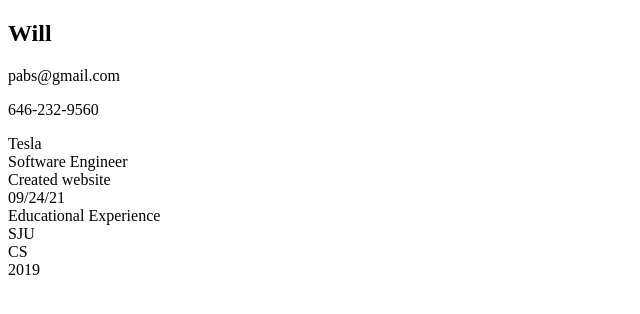
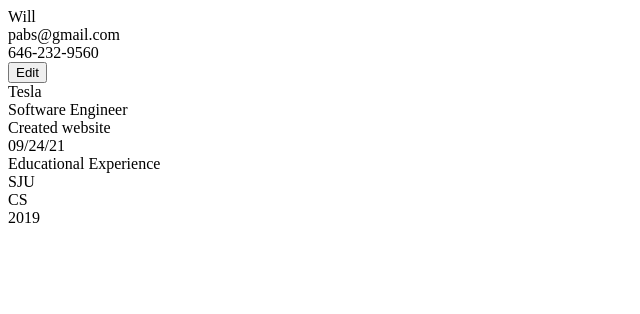
Before and after one commit to WillPabs/cv-application, a React (Create React App) app: page / in a window 1280 px wide. Shown: the top 314 px of the page, without its empty margins (0-640 px from the left). Built offline with nearby package versions, Linux system fonts and the light colour scheme.

Commit message:
Add editing logic

```diff
--- a/src/components/GeneralInfo.js
+++ b/src/components/GeneralInfo.js
@@ -3,16 +3,74 @@ import React from "react";
 export class GeneralInfo extends React.Component {
     constructor(props) {
         super(props);
+
+        this.state = {
+            name: this.props.name,
+            email: this.props.email,
+            phoneNo: this.props.phoneNo,
+            isEditing: false
+        }
+    }
+
+    handleChange = (e) => {
+        const property = e.target.id;
+        const value = e.target.value;
+        this.setState({
+            [property]: value
+        })
+    }
+
+    handleEdit = () => {
+        this.setState({
+            isEditing: this.state.isEditing === true ? false : true
+        });
+    }
+
+    handleSubmit = (e) => {
+        e.preventDefault();
+        this.handleEdit();
     }
 
     render() {
-        const { name, email, phoneNo} = this.props;
-        return(
-            <div>
-                <h2>{name}</h2>
-                <p>{email}</p>
-                <p>{phoneNo}</p>
-            </div>
-        );
+        const { name, email, phoneNo, isEditing } = this.state;
+        if (isEditing) {
+            return(
+                <form onSubmit={this.handleSubmit}>
+                    <input
+                        type="text"
+                        id="name"
+                        placeholder="Name"
+                        onChange={this.handleChange}
+                        value={name}
+                    />
+                    <input
+                        type="email"
+                        id="email"
+                        placeholder="Email"
+                        onChange={this.handleChange}
+                        value={email}
+                    />
+                    <input
+                        type="text"
+                        id="phoneNo"
+                        placeholder="Phone Number"
+                        onChange={this.handleChange}
+                        value={phoneNo}
+                    />
+                    <button>
+                        Resubmit
+                    </button>
+                </form>
+            );
+        } else {
+            return(
+                <div>
+                    <div>{name}</div>
+                    <div id="email">{email}</div>
+                    <div id="phoneNo">{phoneNo}</div>
+                    <button onClick={this.handleEdit}>Edit</button>
+                </div>
+            );
+        }
     };
 }
```
